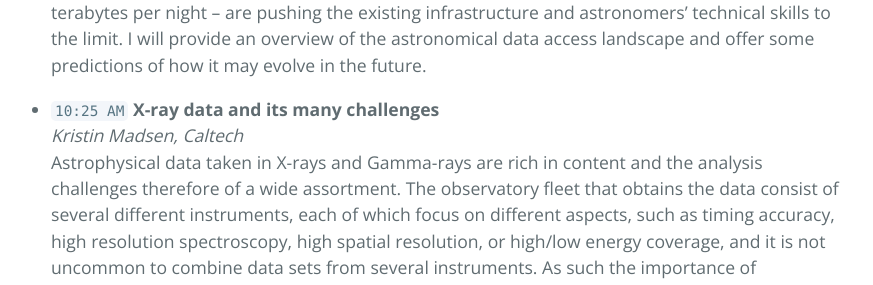
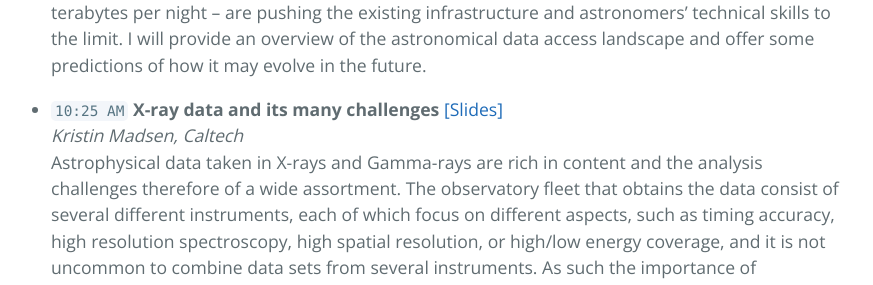
Before and after one commit to aigamstat/aigamstat.github.io, a Jekyll site: the page built from jsm2020/index.md, in a window 1280 px wide and 900 px high, scrolled down 10925 px. Shown: the part 163-448 px from the top of the window, without its empty margins (213-1086 px from the left). Built offline with Jekyll 4.4.1, drawn with Linux system fonts in a browser that asks for light colours.

Commit message:
added Kristin Madsen's slides

```diff
--- a/jsm2020/index.md
+++ b/jsm2020/index.md
@@ -176,7 +176,7 @@ The business meeting of the AIG was held on the afternoon of Aug 3 via Zoom.
    *Peter Kelsey George Williams, Center for Astrophysics \| Harvard & Smithsonian*
    The field of astronomy has traditionally had a very open and robust infrastructure for data access, perhaps due to the fact that astronomical data generally have no economic value. From 20th-century collections of photographic plates to modern databases synthesizing the measurements reported in thousands of journal articles, astronomers have long recognized that sharing and standardization of data enable new science not anticipated by the original investigators. The value of this tradition is becoming even more pronounced as industry-driven data science methods spread and Web technologies enable ever more powerful forms of remote data access and exploration. However, the data rates of modern astronomical instruments -- terabytes per night -- are pushing the existing infrastructure and astronomers' technical skills to the limit. I will provide an overview of the astronomical data access landscape and offer some predictions of how it may evolve in the future.
 
-- `10:25 AM` 	**X-ray data and its many challenges**
+- `10:25 AM` 	**X-ray data and its many challenges** [[Slides]](https://drive.google.com/file/d/1RREaA7WWLOm7npx0UmROkK_NQkptzyaz/view?usp=sharing)
    *Kristin Madsen, Caltech*
    Astrophysical data taken in X-rays and Gamma-rays are rich in content and the analysis challenges therefore of a wide assortment. The observatory fleet that obtains the data consist of several different instruments, each of which focus on different aspects, such as timing accuracy, high resolution spectroscopy, high spatial resolution, or high/low energy coverage, and it is not uncommon to combine data sets from several instruments. As such the importance of instrument calibration becomes crucial for data analysis, and this component often constitutes the largest source of uncertainties. Naturally, it has become a topic of lively discussion precisely how to correctly include these errors into complex data fitting routines, and in this talk I will review the challenges and discuss the implications of getting it wrong.
 
```
